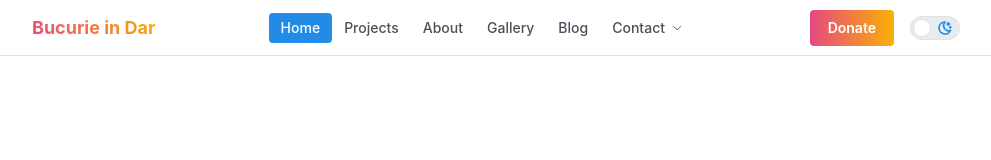
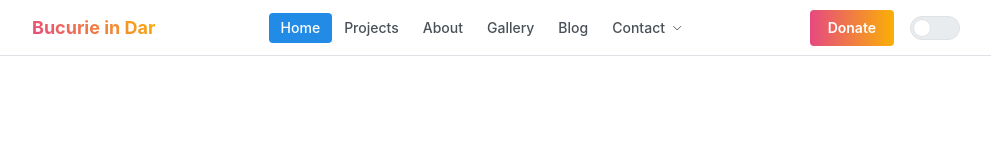
Before and after one commit to Asociatia-Bucurie-In-dar/bucurieindar, a Next.js app: page / in a window 1280 px wide. Shown: the top 160 px of the page, without its empty margins (144-1135 px from the left). Built offline with nearby package versions, Linux system fonts and the light colour scheme.

Commit message:
start fixing icons bug

```diff
--- a/components/ThemeSwitcher.tsx
+++ b/components/ThemeSwitcher.tsx
@@ -1,8 +1,5 @@
-"use client";
-
 import { useState } from 'react';
 import { Switch, useMantineTheme, useMantineColorScheme, rem } from '@mantine/core';
-import { IconSun, IconMoonStars } from '@tabler/icons-react';
 
 export function ThemeSwitcher() {
     const theme = useMantineTheme();
@@ -10,20 +7,13 @@ export function ThemeSwitcher() {
     const isDark = colorScheme === 'dark';
     const [checked, setChecked] = useState(false);
 
+
     const sunIcon = (
-        <IconSun
-            style={{ width: rem(16), height: rem(16) }}
-            stroke={2.5}
-            color={theme.colors.yellow[4]}
-        />
+        <div></div>
     );
 
     const moonIcon = (
-        <IconMoonStars
-            style={{ width: rem(16), height: rem(16) }}
-            stroke={2.5}
-            color={theme.colors.blue[6]}
-        />
+        <div></div>
     );
 
     return <Switch checked={isDark} onChange={(event) => {
```
